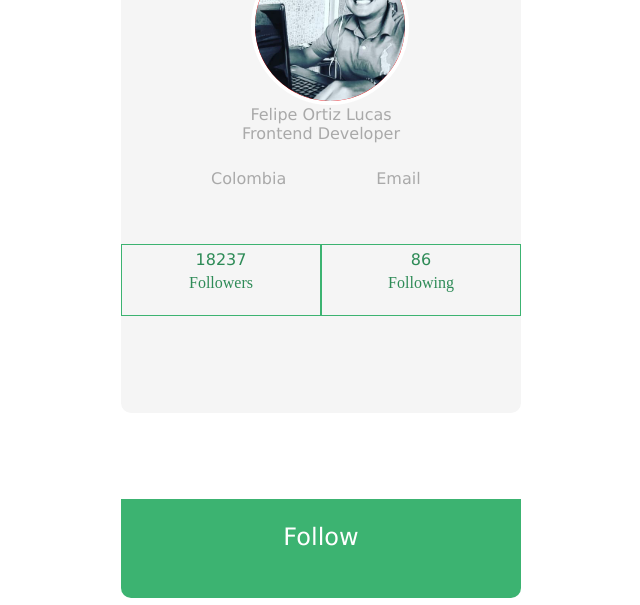
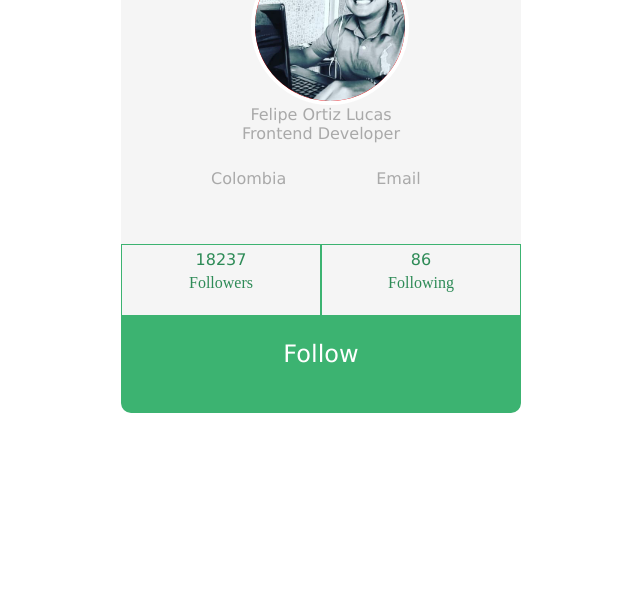
Before and after one commit to felipeortizlucas/tarjetaPresentacion, a plain HTML site: page index.html in a window 1280 px wide. Shown: the part 195-800 px from the top of the page, without its empty margins (319-959 px from the left). Drawn offline with Linux system fonts and the light colour scheme.

Commit message:
Tarjeta completo

```diff
--- a/css/style.css
+++ b/css/style.css
@@ -59,6 +59,7 @@ section {
 
 .container {
   display: flex;
+  position: relative;
 }
 
 .container .box {
@@ -81,7 +82,7 @@ section {
 
 .container .boton {
   position: absolute;
-  bottom: 7px;
+  top: 72px;
   width: 400px;
   height: 99px;
   background: mediumseagreen;
```
